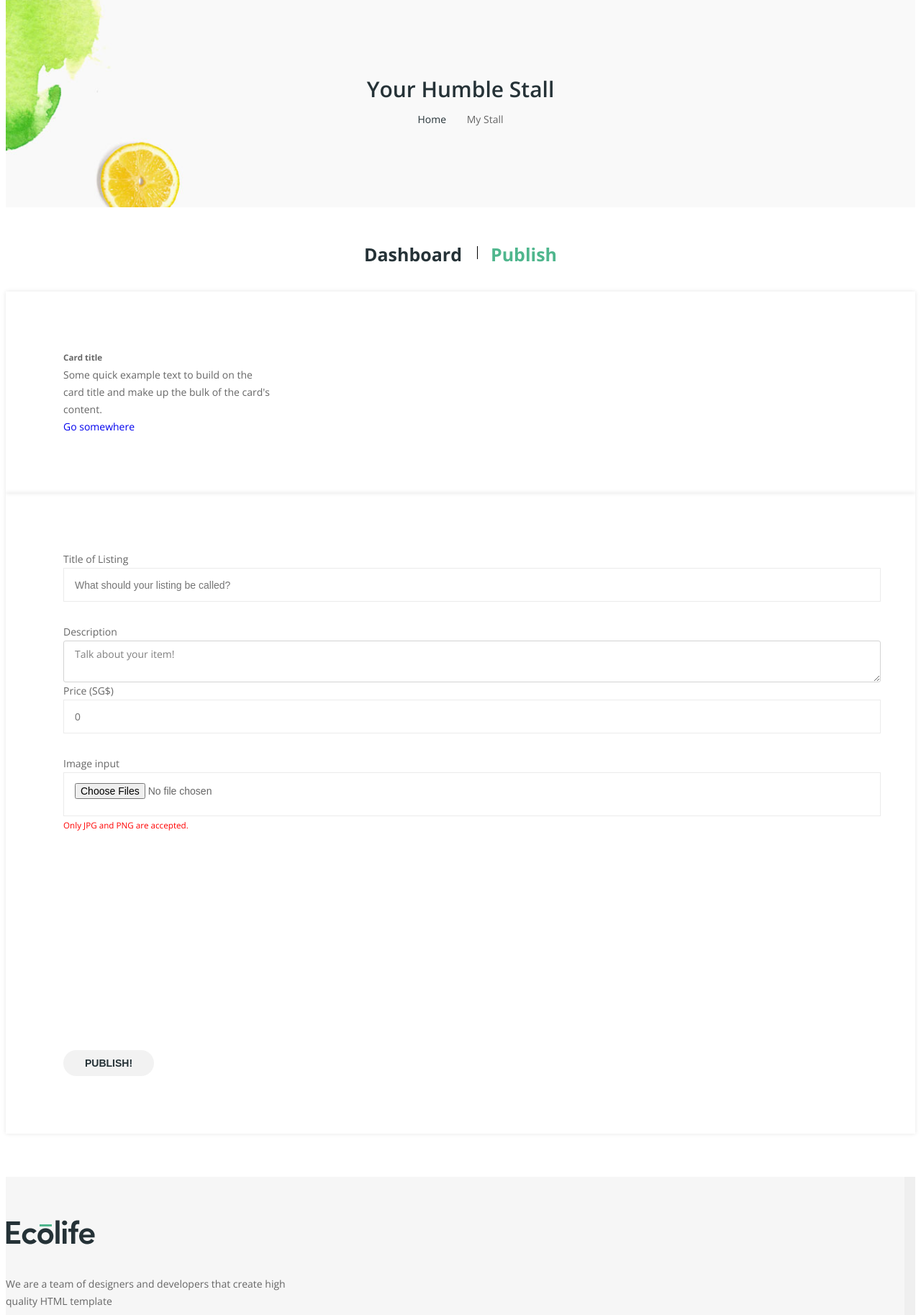
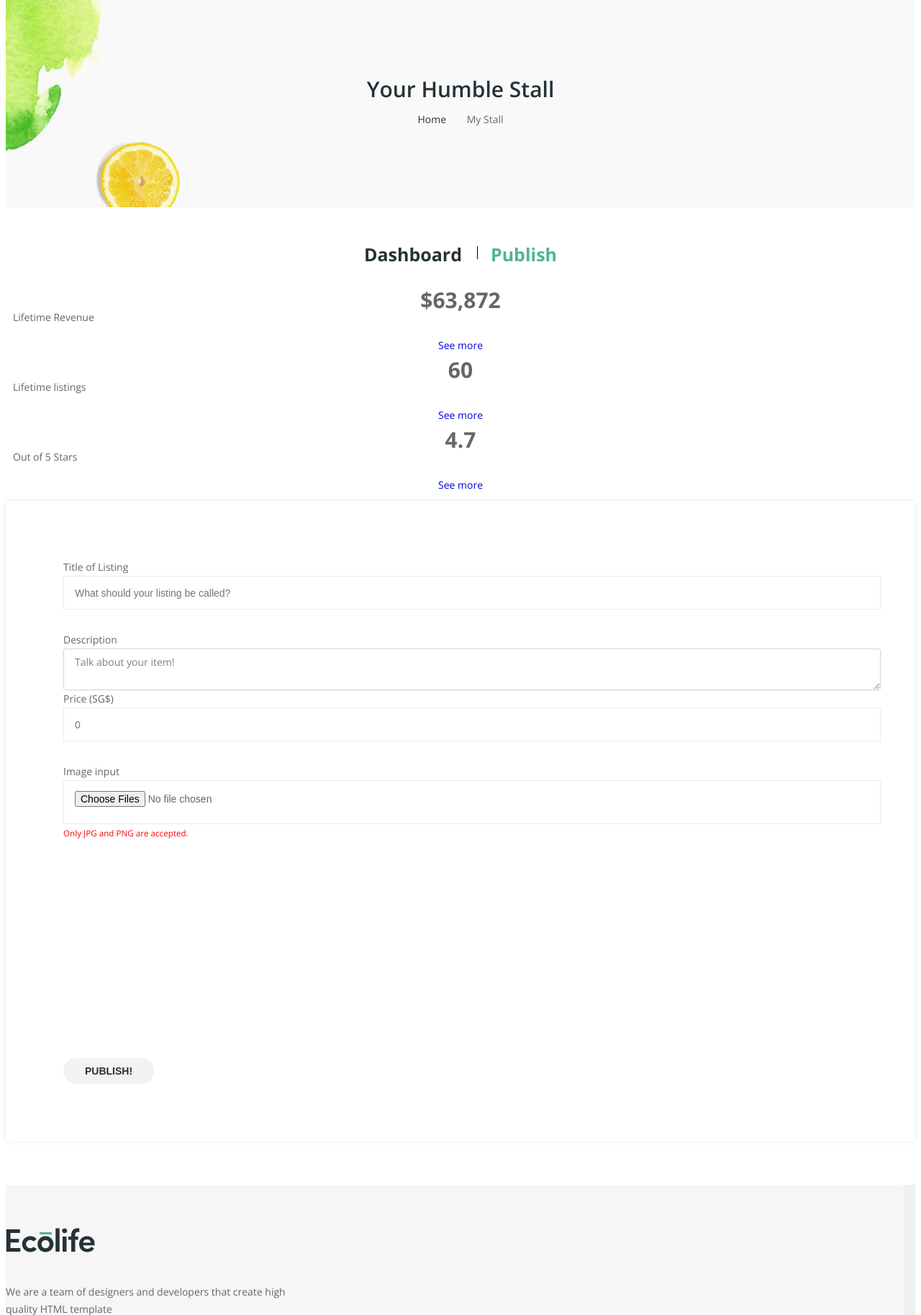
Before and after one commit to changweicw/ict3103-ssd-p2, a Flask app: page /sell/dashboard in a window 1280 px wide. Shown: the part 175-2002 px from the top of the page at 72% size. Run offline with Flask 2, Linux system fonts and the light colour scheme; some libraries are stand-ins or nearby versions.

Commit message:
Dashboard layout done, not dynamic yet

```diff
--- a/static/assets/css/sellerpage.css
+++ b/static/assets/css/sellerpage.css
@@ -9,7 +9,7 @@
 
 .textarea {
     border: 1px solid lightgray;
-    border-radius:3px;
+    border-radius: 3px;
     font-family: inherit;
     font-size: inherit;
     padding: 8px 15px;
@@ -20,19 +20,38 @@
     color: gray;
 }
 
-#publish_image{
+#publish_image {
     padding-top: 1.3%;
     margin-bottom: auto;
 }
 
-#fileHelp{
-    color:red;
+#fileHelp {
+    color: red;
 }
 
-#images-container{
+#images-container {
     height: 300px;
     white-space: nowrap;
     position: relative;
-    overflow-x:scroll;
-    overflow-y:hidden;
+    overflow-x: scroll;
+    overflow-y: hidden;
 }
+
+
+
+.column{
+    margin:10px;
+}
+
+#seller-dashboard-contents{
+    text-align: center;
+}
+
+.card-title{
+    font-size:30px;
+}
+
+.card-text{
+    text-align:left;
+    margin-bottom:15px;
+}
--- a/templates/sell/sell_dashboard.html
+++ b/templates/sell/sell_dashboard.html
@@ -33,18 +33,26 @@
                     </div>
                     <div class="tab-content">
                         <div id="lg1" class="tab-pane">
-                            <div class="login-form-container">
-                                <div class="login-register-form">
-                                    <div class="card" style="width: 18rem;">
-                                        <div class="row">
-                                            <div class="card-body">
-                                                <h5 class="card-title">Card title</h5>
-                                                <p class="card-text">Some quick example text to build on the card title
-                                                    and
-                                                    make up the bulk of the card's content.</p>
-                                                <a href="#" class="btn btn-primary">Go somewhere</a>
-                                            </div>
-                                        </div>
+                            <div id="seller-dashboard-contents" class="row">
+                                <div class="card col-sm column" style="">
+                                    <div class="card-body">
+                                        <h5 class="card-title">$63,872</h5>
+                                        <p class="card-text">Lifetime Revenue</p>
+                                        <a href="#" class="btn btn-primary">See more</a>
+                                    </div>
+                                </div>
+                                <div class="card col-sm column" style="">
+                                    <div class="card-body">
+                                        <h5 class="card-title">60</h5>
+                                        <p class="card-text">Lifetime listings</p>
+                                        <a href="#" class="btn btn-primary">See more</a>
+                                    </div>
+                                </div>
+                                <div class="card col-sm column" style="">
+                                    <div class="card-body">
+                                        <h5 class="card-title">4.7</h5>
+                                        <p class="card-text">Out of 5 Stars</p>
+                                        <a href="#" class="btn btn-primary">See more</a>
                                     </div>
                                 </div>
                             </div>
@@ -55,24 +63,25 @@
                                     <form enctype="multipart/form-data" action="{{url_for('publish')}}" method="post">
                                         <div class="form-group">
                                             <label for="publish_desc">Title of Listing</label>
-                                            <input type="text" name="title" required="required" class="form-control" id="publish_desc"
-                                                placeholder="What should your listing be called?">
+                                            <input type="text" name="title" required="required" class="form-control"
+                                                id="publish_desc" placeholder="What should your listing be called?">
                                         </div>
                                         <div class="form-group">
                                             <label for="publish_desc">Description</label>
-                                            <span role="textbox" aria-required="true" contenteditable type="text" class="textarea"
-                                                id="publish_desc" placeholder="Talk about your item!"></span>
+                                            <span role="textbox" aria-required="true" contenteditable type="text"
+                                                class="textarea" id="publish_desc"
+                                                placeholder="Talk about your item!"></span>
                                         </div>
                                         <div class="form-group">
                                             <label for="publish_price">Price (SG$)</label>
-                                            <input type="number" name="price" required="required" class="form-control" id="publish_price"
-                                                placeholder="0">
+                                            <input type="number" name="price" required="required" class="form-control"
+                                                id="publish_price" placeholder="0">
                                         </div>
                                         <div class="form-group">
                                             <label for="publish_image">Image input</label>
                                             <!-- <input type="file" multiple accept=".jpg,.png" class="form-control-file" -->
-                                            <input type="file" required="required" multiple class="form-control-file" id="publish_image"
-                                                name="files" aria-describedby="fileHelp">
+                                            <input type="file" required="required" multiple class="form-control-file"
+                                                id="publish_image" name="files" aria-describedby="fileHelp">
                                             <small id="fileHelp" class="form-text text-muted">Only JPG and PNG are
                                                 accepted.</small>
                                             <div id="images-container">
```
